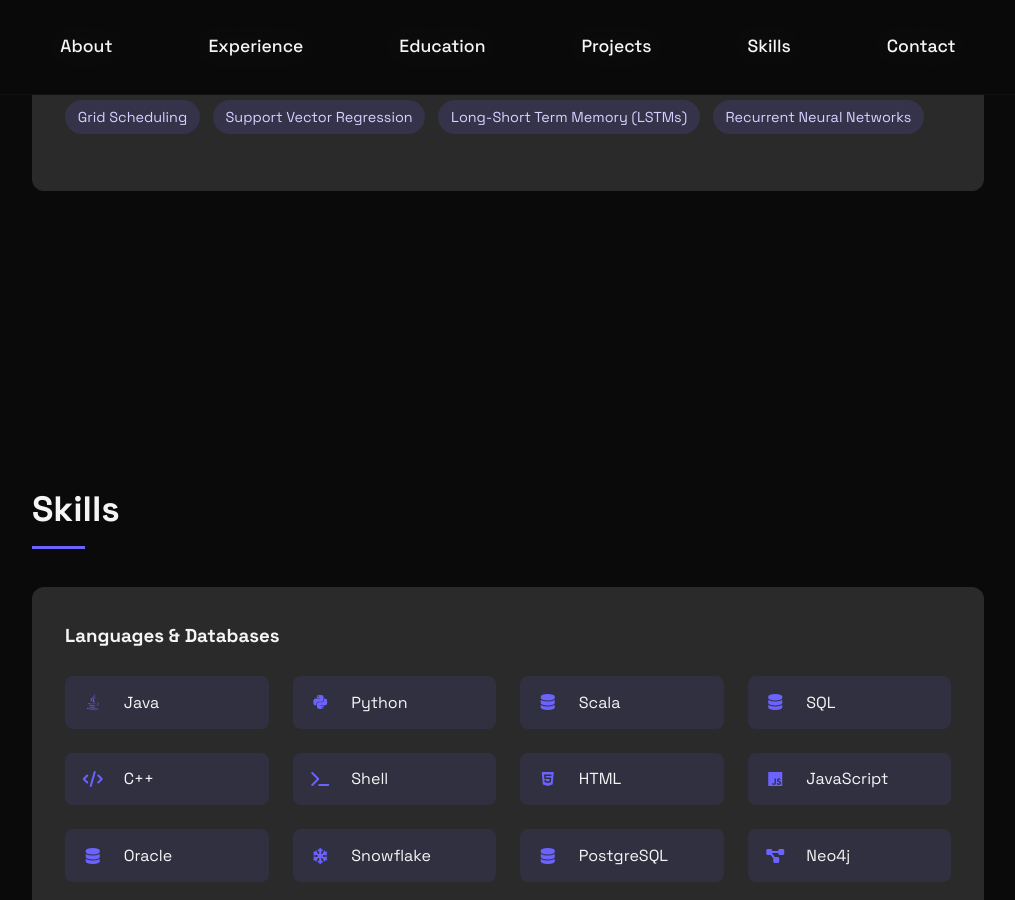
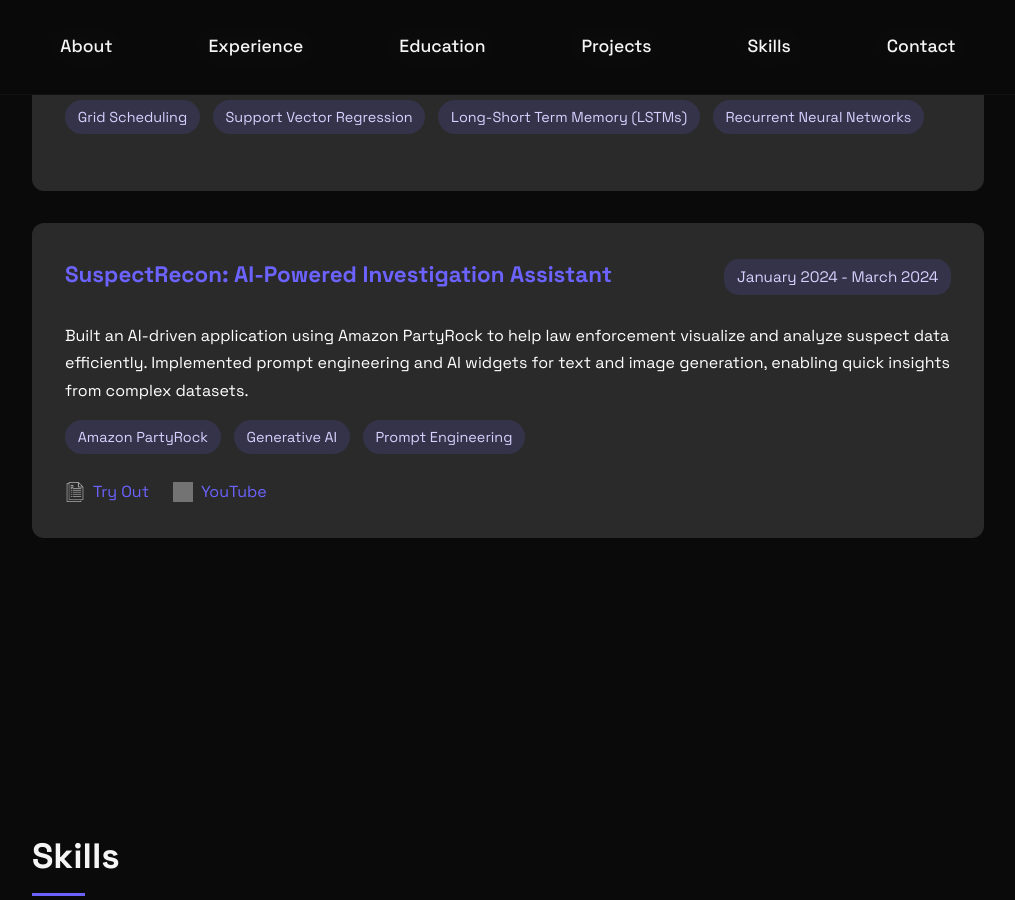
Before and after one commit to anubhav-mathur/anubhav-mathur.github.io, a Jekyll site: the page built from index.md, in a window 1280 px wide and 900 px high, scrolled down 5710 px. Shown: the whole window, without its empty margins (132-1147 px from the left). Built offline with Jekyll 4.4.1, drawn with Linux system fonts in a browser that asks for light colours; grey boxes are pictures that could not be loaded.

Commit message:
Added projects

```diff
--- a/index.md
+++ b/index.md
@@ -220,6 +220,30 @@
         <span class="tech-item">Recurrent Neural Networks</span>
       </div>
     </div>
+    <div class="project-card">
+      <div class="project-header">
+        <div>
+          <h3 class="project-title">SuspectRecon: AI-Powered Investigation Assistant</h3>
+        </div>
+        <span class="project-duration">January 2024 - March 2024</span>
+      </div>
+      <p class="project-description">Built an AI-driven application using Amazon PartyRock to help law enforcement visualize and analyze suspect data efficiently. Implemented prompt engineering and AI widgets for text and image generation, enabling quick insights from complex datasets.</p>
+      <div class="tech-stack">
+        <span class="tech-item">Amazon PartyRock</span>
+        <span class="tech-item">Generative AI</span>
+        <span class="tech-item">Prompt Engineering</span>
+      </div>
+      <div class="project-links">
+        <a href="https://partyrock.aws/u/anubhavmathur/OWYjx_kRi/SuspectRecon" class="project-link">
+          <img src="/assets/img/research-paper.png" alt="Try Out">
+          Try Out
+        </a>
+        <a href="https://www.youtube.com/watch?v=M-WRxTai5MU" class="project-link">
+          <img src="https://cdn-icons-png.flaticon.com/512/1384/1384060.png" alt="YouTube">
+          YouTube
+        </a>
+      </div>
+    </div>
 
   </div>
 </section>
```
